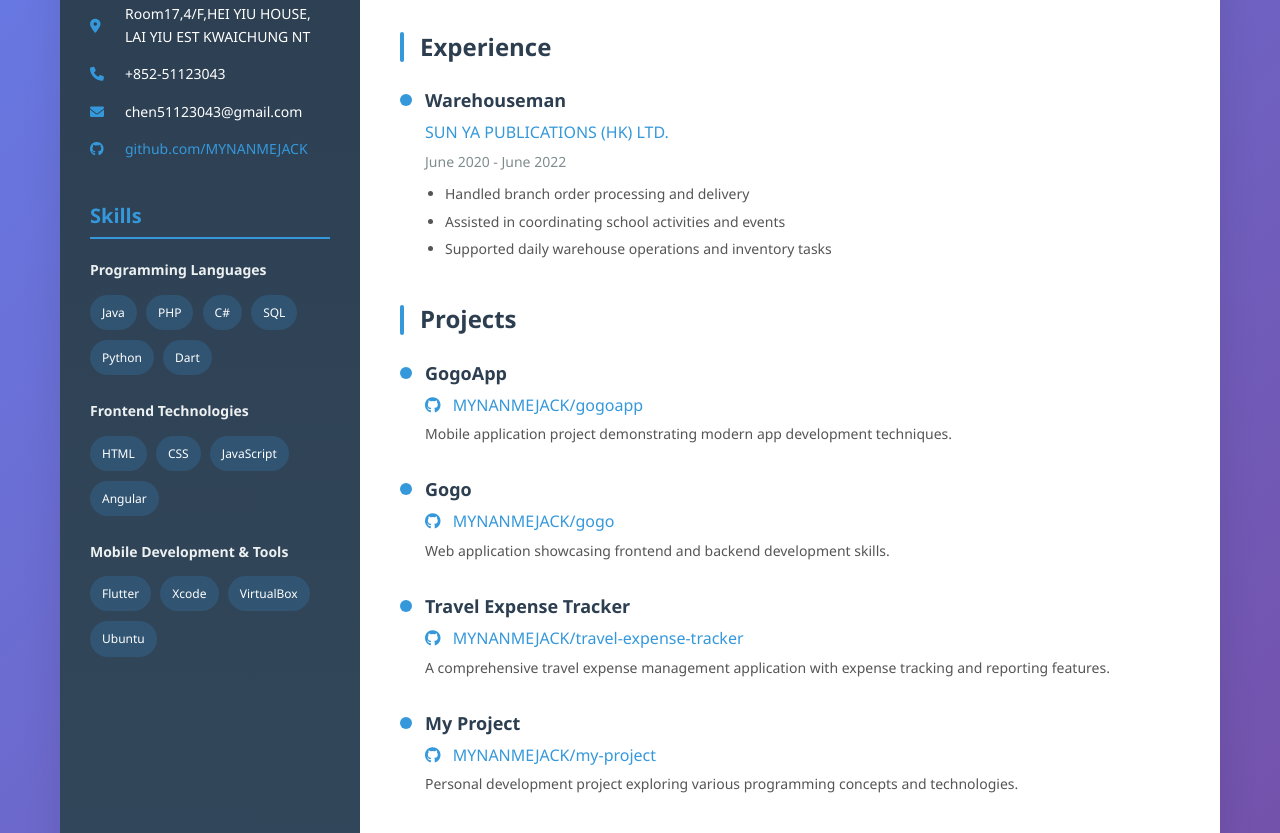
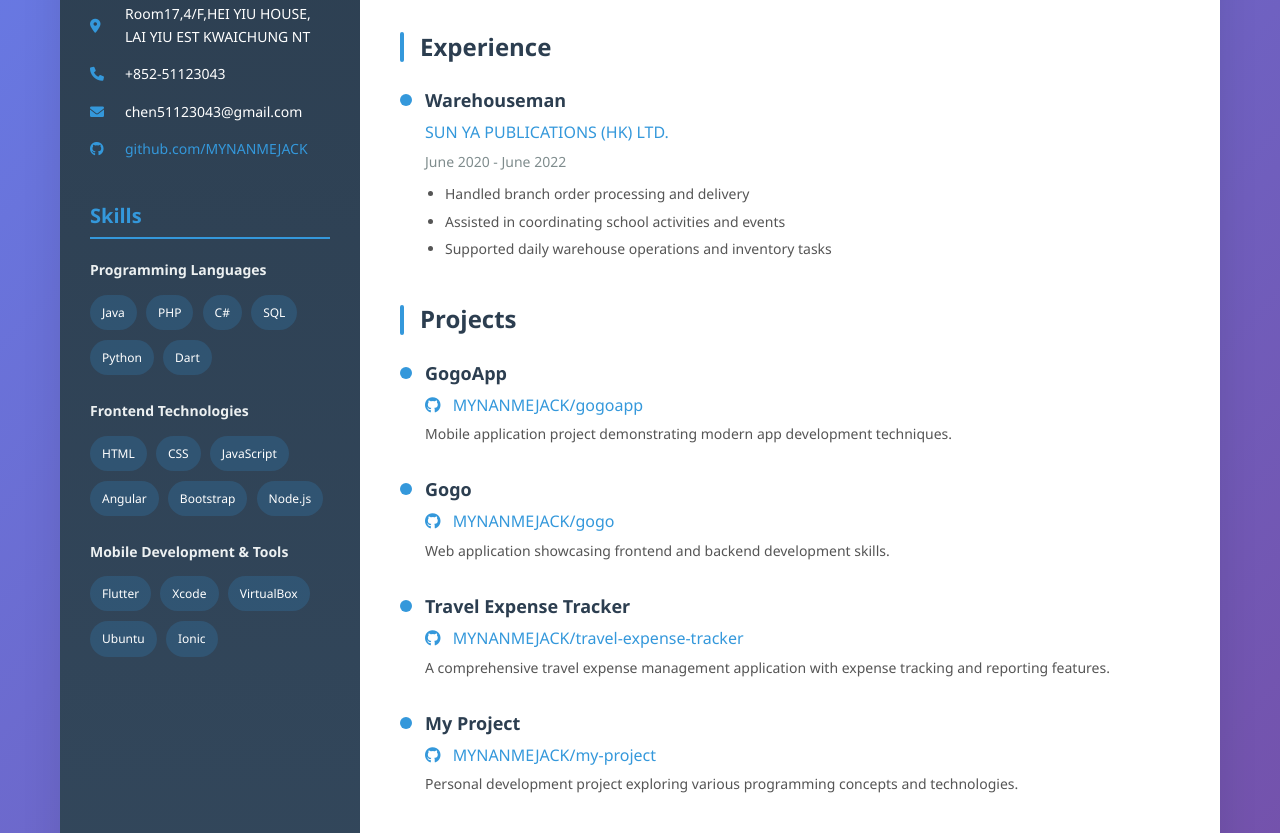
Before and after one commit to MYNANMEJACK/cv-website, a plain HTML site: page cv.html in a window 1280 px wide. Shown: the part 332-1165 px from the top of the page. Drawn offline with Linux system fonts and the light colour scheme.

Commit message:
更新技能列表：添加 Node.js、Bootstrap 和 Ionic

```diff
--- a/cv.html
+++ b/cv.html
@@ -344,6 +344,8 @@
                             <li>CSS</li>
                             <li>JavaScript</li>
                             <li>Angular</li>
+                            <li>Bootstrap</li>
+                            <li>Node.js</li>
                         </ul>
                     </div>
 
@@ -354,6 +356,7 @@
                             <li>Xcode</li>
                             <li>VirtualBox</li>
                             <li>Ubuntu</li>
+                            <li>Ionic</li>
                         </ul>
                     </div>
                 </div>
```
Also changed, not shown: 1 other file.
